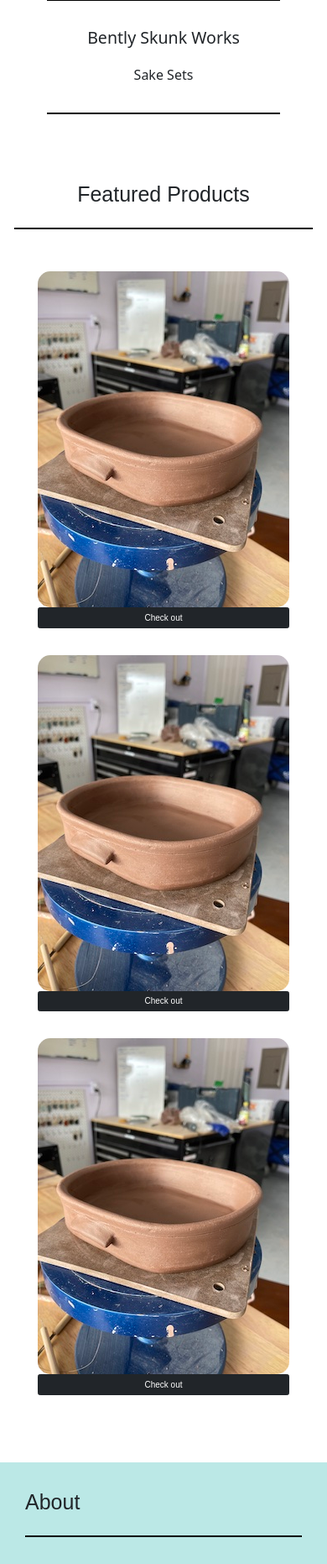
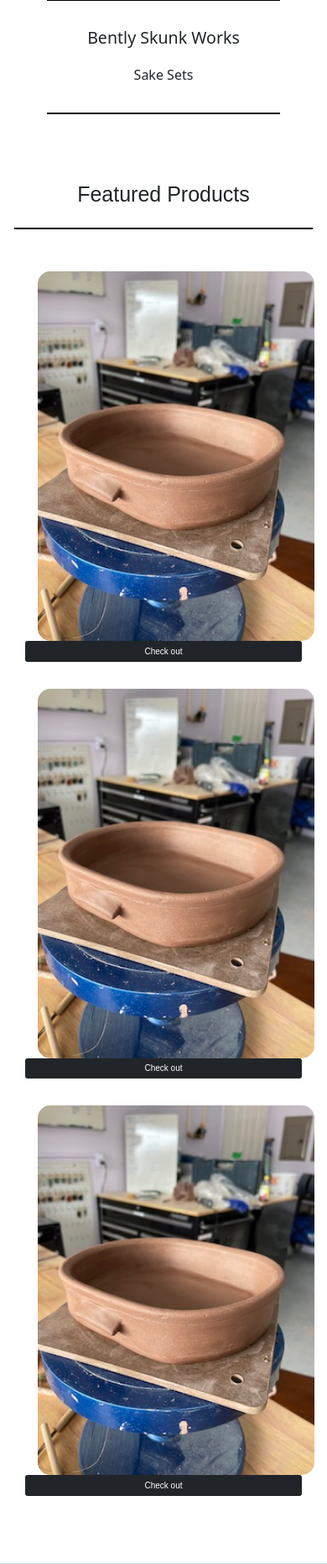
Before and after one commit to tallen1985/bentlySkunkWorks, a PHP site: page /sake.php in a window 390 px wide. Shown: the part 442-2304 px from the top of the page at 84% size. Run offline with PHP 8.4, Linux system fonts and the light colour scheme; data that the repository does not hold is empty.

Commit message:
try again

```diff
--- a/assets/css/style.css
+++ b/assets/css/style.css
@@ -515,8 +515,9 @@ main .featuredProducts > .content .imageBox .item img {
 @media screen and (max-width: 899px) {
   main .featuredProducts > .content .imageBox .item img {
     width: 100%;
+    margin-left: 15px;
+    margin-right: 15px;
     max-width: none;
-    border-radius: none;
   }
 }
 
--- a/assets/css/style.scss
+++ b/assets/css/style.scss
@@ -130,8 +130,9 @@ main {
             max-width: 350px;
             @include mobile {
               width: 100%;
+              margin-left: 15px;
+              margin-right: 15px;
               max-width: none;
-              border-radius: none;
             }
           }
           h3,
```
Also changed, not shown: 1 other file.
